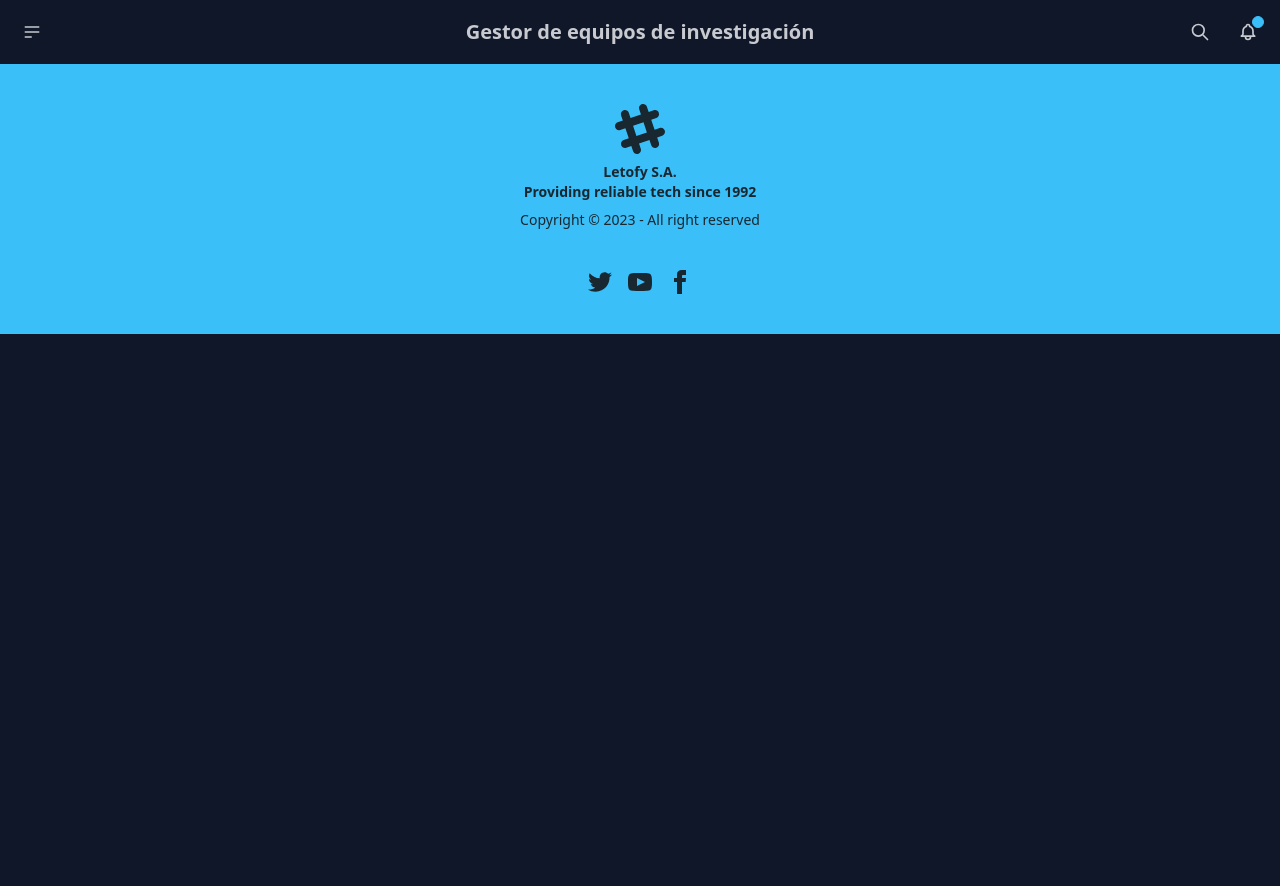
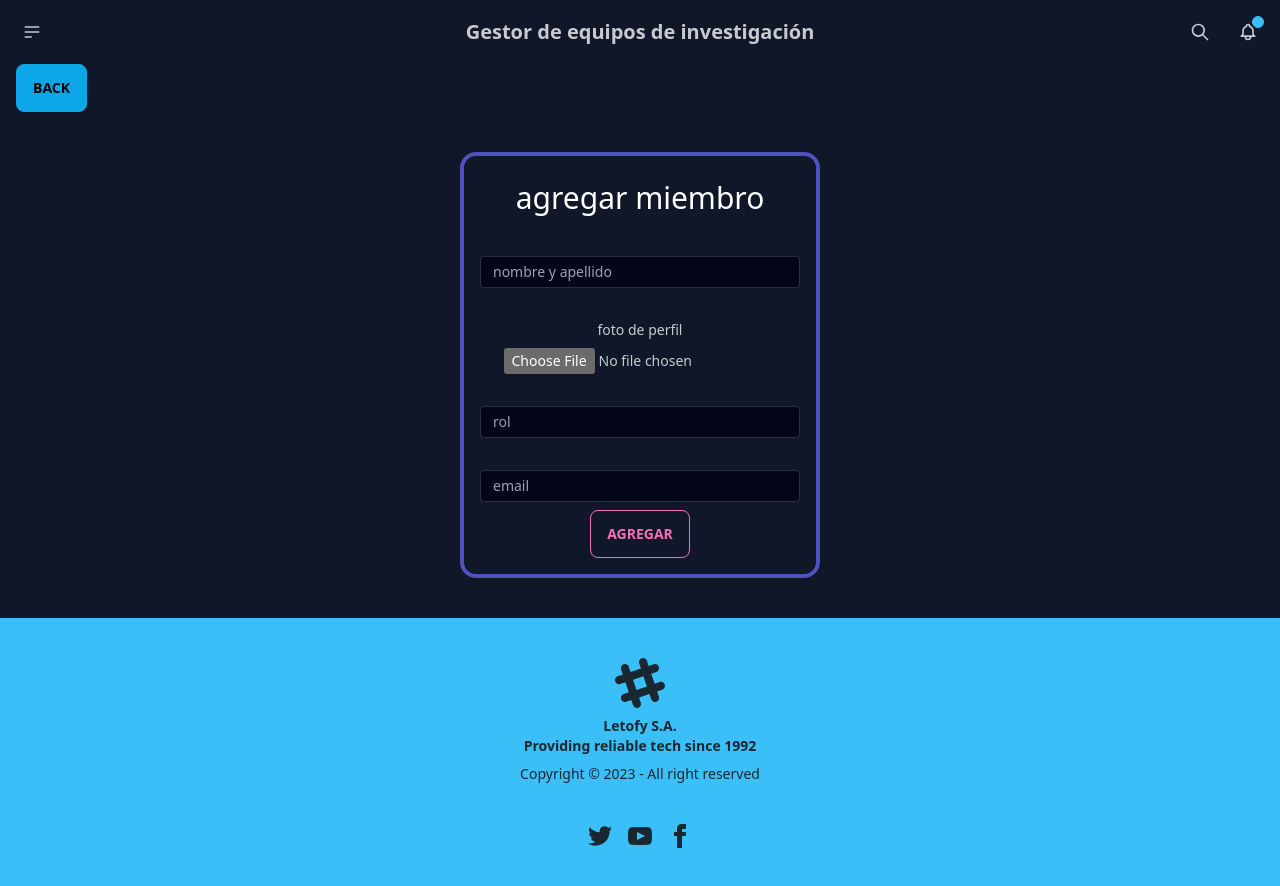
Before and after one commit to Nawho/UTN-Gestor-equipos-investigacion, a Nuxt app: page /members/newMemb in a window 1280 px wide. Before the commit the page ends 800 px from the top, so only its background shows below. Built offline with nearby package versions, Linux system fonts and the light colour scheme.

Commit message:
nuevoooo

```diff
--- a/pages/members/index.vue
+++ b/pages/members/index.vue
@@ -19,8 +19,11 @@
         </div>
     </div>
     <br>
+    <div class="flex justify-end my-4 mr-44">
+        <button class="btn btn-secondary" @click="$router.push('members/newMemb')">agregar miembro</button>
+    </div>
     <div class="mb-6 flex flex-wrap justify-center" >
-        <div class="card w-56 h-96 border-4 border-indigo-500/75 m-4" v-for="n in 8">
+        <div class="card w-56 h-96 border-4 border-indigo-500/75 m-4" v-for="n in 6">
             <div class="avatar flex justify-center mt-8">
                 <div class="w-32 rounded-full ring ring-indigo-500/75 ring-offset-base-100 ring-offset-2">
                     <img src="../../imgs/mrchedda.png" />
--- /dev/null
+++ b/pages/members/newMemb.vue
@@ -0,0 +1,41 @@
+<template>
+    <div>
+        <div class="">
+            <button class="btn btn-info ml-4" @click="$router.push('/members')">back</button>
+        </div>
+        <div class="h-4/5 flex items-center justify-center">
+            <div class="card card-compact border-4 border-indigo-500/75 my-10">
+                <h2 class="text-3xl text-white text-center mt-6">agregar miembro</h2>
+                <div class="card-body items-center text-center">
+                    <div class="flex justify-center mt-6 w-80">
+                        <input type="text" class="input input-bordered bg-slate-950 input-sm w-full rounded text-white"
+                            name="username" placeholder="nombre y apellido" required>
+                    </div>
+                    <h1 class="mt-6"> foto de perfil</h1>
+                    <div class="flex justify-center w-80">
+                        <input type="file" id="file" accept="image/*">
+                    </div>
+                    <div class="flex justify-center w-80 mt-6">
+                        <input type="text" class="input input-bordered bg-slate-950 input-sm w-full rounded text-white"
+                            name="role" placeholder="rol" required>
+                    </div>
+                    <div class="flex justify-center w-80 mt-6">
+                        <input type="email" class="input input-bordered bg-slate-950 input-sm w-full rounded text-white"
+                            name="email" placeholder="email" required>
+                    </div>
+                    <div class="card-actions">
+                        <button class="btn btn-accent btn-outline" @click="upload()">agregar</button>
+                    </div>
+                </div>
+            </div>
+        </div>
+    </div>
+</template>
+
+<script setup>
+function upload() {
+    console.log("holaaa")
+}
+</script>
+
+<style></style>
--- a/pages/projects/index.vue
+++ b/pages/projects/index.vue
@@ -19,6 +19,9 @@
         </div>
     </div>
     <br>
+    <div class="flex justify-end my-4 mr-44">
+        <button class="btn btn-secondary" @click="$router.push('projects/newProj')">agregar proyecto</button>
+    </div>
     <div class="flex justify-center" v-for="n in 5">
         <div class="card card-side w-3/4 border-4 border-indigo-500/75 mb-8">
             <div class="flex">
--- /dev/null
+++ b/pages/projects/newProj.vue
@@ -0,0 +1,47 @@
+<template>
+    <div>
+        <div class="">
+            <button class="btn btn-info ml-4" @click="$router.push('/projects')">back</button>
+        </div>
+        <div class="h-4/5 flex items-center justify-center">
+            <div class="card card-compact border-4 border-indigo-500/75 my-10">
+                <h2 class="text-3xl text-white text-center mt-6">subir proyecto</h2>
+                <div class="card-body items-center text-center">
+                    <div class="flex justify-center mt-6 w-96">
+                    <input type="text" class="input input-bordered bg-slate-950 input-sm w-full rounded text-white"
+                        name="username" placeholder="nombre del proyecto" required>
+                </div>
+                <h1 class="mt-6">fecha de inicio</h1>
+                <div class="flex justify-center w-96">
+                    <input type="date" class="input input-bordered bg-slate-950 input-sm w-full rounded text-white"
+                        name="fechaIni" required>
+                </div>
+                <h1 class="mt-6">fecha de fin</h1>
+                <div class="flex justify-center w-96">
+                    <input type="date" class="input input-bordered bg-slate-950 input-sm w-full rounded text-white"
+                        name="fechaFin" required>
+                </div>
+                <div class="flex justify-center mt-6">
+                    <textarea class="textarea textarea-bordered bg-slate-950 w-96 h-40  " placeholder="descripcion"></textarea>
+                </div>
+                <div class="flex justify-center w-96 mt-6">
+                    <input type="text" class="input input-bordered bg-slate-950 input-sm w-full rounded text-white"
+                        name="idUsers" placeholder="id de usuarios" required>
+                </div>
+                <h1 class="mb-4">*al escribir los id de los miembros deben estar separados por ;</h1>
+                    <div class="card-actions">
+                        <button class="btn btn-accent btn-outline" @click="upload()">subir</button>
+                    </div>
+                </div>
+            </div>
+        </div>
+    </div>
+</template>
+
+<script setup>
+function upload(){
+    console.log("holaaa")
+}
+</script>
+
+<style></style>
```
